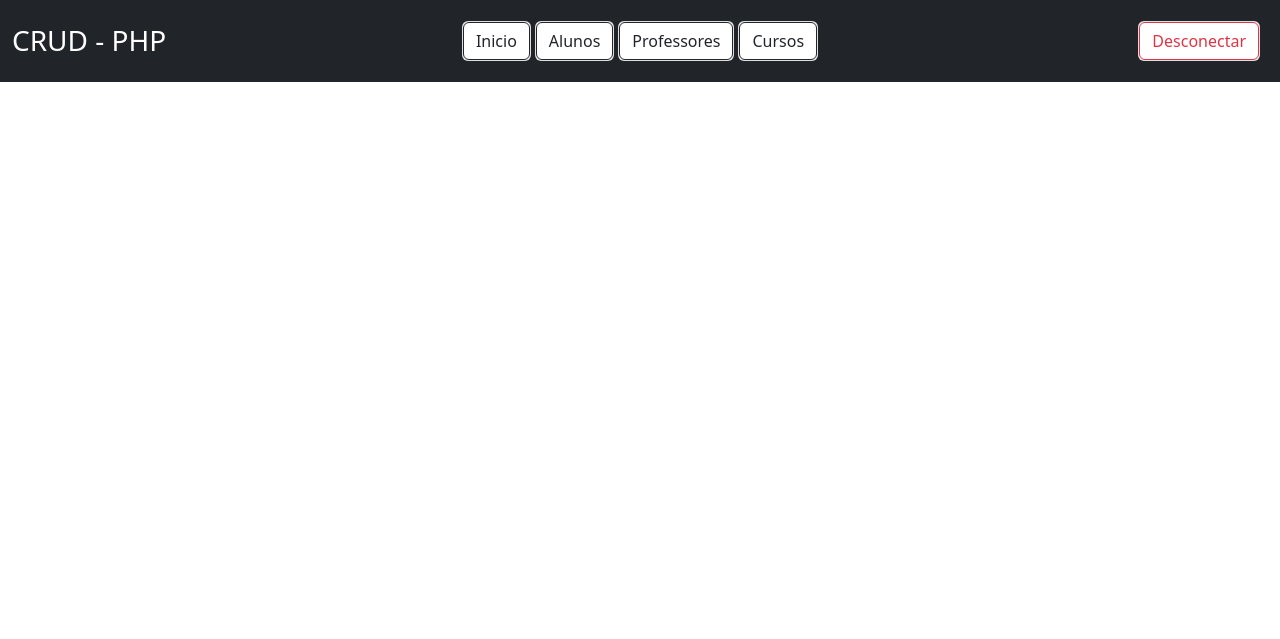
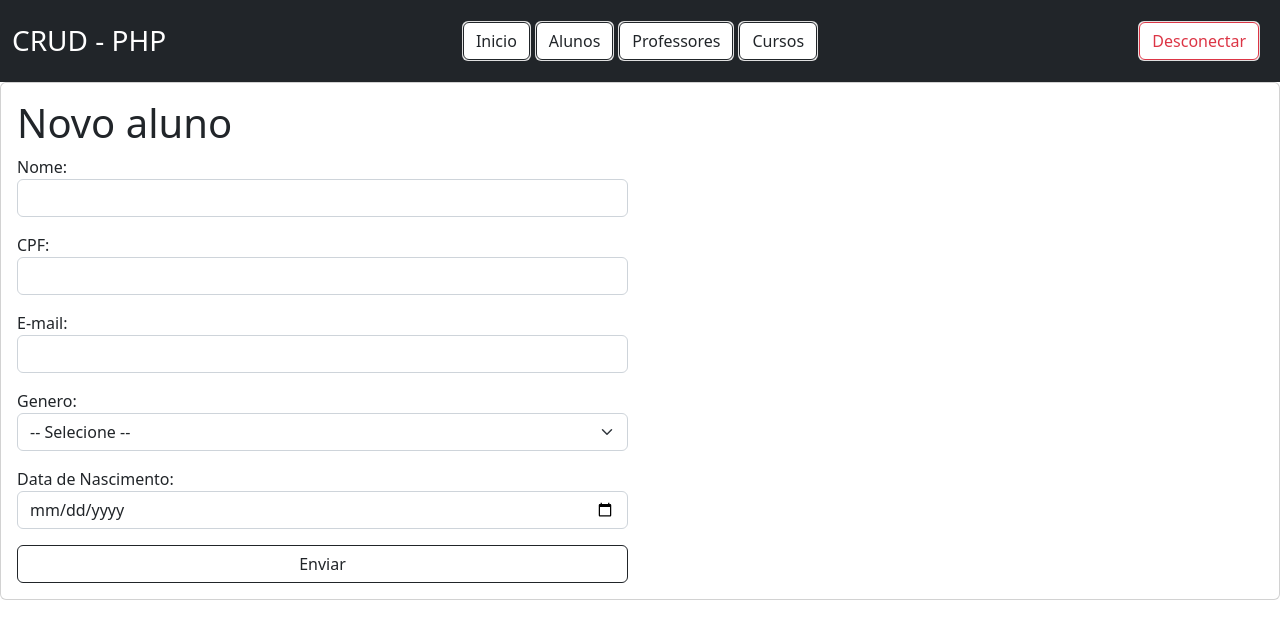
Before and after one commit to AlekGDEV/php-crud-composer, a PHP site: page /alunos/novo in a window 1280 px wide. Shown: the top 639 px of the page. Run offline with PHP 8.4, Linux system fonts and the light colour scheme.

Commit message:
adicionando cadastrar aluno e sistema pra pdf(não terminado)

```diff
--- a/composer.json
+++ b/composer.json
@@ -3,5 +3,8 @@
         "psr-4":{
             "App\\": "src/"
         }
+    },
+    "require": {
+        "dompdf/dompdf": "^2.0"
     }
 }
--- a/config/rotas.php
+++ b/config/rotas.php
@@ -16,10 +16,12 @@ function criarRota(string $controllerNome, string $methodNome) : array
 
 $rotas = [
     '/' => criarRota(SiteController::class, 'inicio'),
+
     '/alunos/listar' => criarRota(AlunoController::class, 'listar'),
     '/alunos/novo' => criarRota(AlunoController::class, 'novo'),
     '/alunos/editar' => criarRota(AlunoController::class, 'editar'),
     '/alunos/excluir' => criarRota(AlunoController::class, 'excluir'),
+    '/alunos/relatorio' => criarRota(AlunoController::class, 'relatorio'),
 
     '/cursos/listar' => criarRota(CursoController::class, 'listar'),
     '/cursos/novo' => criarRota(CursoController::class, 'novo'),
--- a/db.sql
+++ b/db.sql
@@ -8,8 +8,8 @@ CREATE TABLE tb_alunos (
     matricula VARCHAR(20) UNIQUE NOT NULL,
     email VARCHAR(100) UNIQUE NOT NULL,
     status TINYINT NOT NULL,
-    genero VARCHAR(20) NOT NULL,
-    dataNascimento DATETIME NOT NULL,
+    genero VARCHAR(100) NOT NULL,
+    dataNascimento DATE NOT NULL,
     cpf CHAR(11) UNIQUE NOT NULL
 );
 
--- a/src/Controller/AlunoController.php
+++ b/src/Controller/AlunoController.php
@@ -4,7 +4,10 @@ declare(strict_types = 1);
 
 namespace App\Controller;
 
+use App\Model\Aluno;
 use App\Repository\AlunoRepository;
+use Dompdf\Dompdf;
+use Exception;
 
 class AlunoController extends AbstractController
 {
@@ -18,7 +21,32 @@ class AlunoController extends AbstractController
 
     public function novo() : void
     {
-        $this->renderizar('aluno/novo');
+        if(empty($_POST)){
+            $this->renderizar('aluno/novo');
+            return;
+        }
+        $aluno = new Aluno();
+        $aluno->nome = $_POST['nome'];
+        $aluno->cpf = $_POST['cpf'];
+        $aluno->email = $_POST['email'];
+        $aluno->genero = $_POST['genero'];
+        $aluno->dataNascimento = $_POST['dataNascimento'];
+
+        $rep = new AlunoRepository();
+        try{
+            $rep->inserir($aluno);
+        } catch(Exception $exception){
+            if(str_contains($exception->getMessage(), 'cpf')){
+                die('CPF já existe');
+            }
+            if(str_contains($exception->getMessage(), 'email')){
+                die('Email já existe');
+            }
+
+            die('Vish, aconteceu um erro');
+        }
+
+        $this->redirecionar('alunos/listar');
     }
 
     public function editar() : void
@@ -30,4 +58,21 @@ class AlunoController extends AbstractController
     {
         $this->renderizar('aluno/excluir');
     }
+
+    public function relatorio() : void
+    {
+        $hoje = date('d/m/Y, H:i:s');
+        $design = "
+            <h1>Relatorio de alunos</h1>
+            <hr>
+            <em>Gerado em {$hoje}</em>
+        ";
+
+        $dompdf = new Dompdf();
+
+        $dompdf->setPaper('A4', 'portrait');
+        $dompdf->loadHtml($design);
+        $dompdf->render();
+        $dompdf->stream();
+    }
 }
--- a/src/Model/Aluno.php
+++ b/src/Model/Aluno.php
@@ -15,5 +15,4 @@ class Aluno extends Pessoa
     public bool $status;
     public string $genero;
     public string $dataNascimento;
-    public string $cpf;
 }
--- a/views/aluno/novo.phtml
+++ b/views/aluno/novo.phtml
@@ -0,0 +1,29 @@
+<section class="card card-body">
+    <h1>Novo aluno</h1>
+
+    <div class="row ">
+        <div class="col">
+            <form action="" method="POST">
+                <label for="nome">Nome: </label>
+                <input name="nome" type="text" id="nome" class="form-control mb-3">
+                <label for="cpf">CPF: </label>
+                <input name="cpf" type="text" id="cpf" class="form-control mb-3" minlength="11" maxlength="11">
+                <label for="email">E-mail:</label>
+                <input name="email" type="text" id="email" class="form-control mb-3">
+                <label for="genero">Genero: </label>
+                <select name="genero" id="genero" class="form-select mb-3">
+                    <option disabled selected>-- Selecione --</option>
+                    <option>Masculino</option>
+                    <option>Feminino</option>
+                    <option>Prefiro não responder</option>
+                    <option>Outros</outros>
+                </select>
+                <label for="dataNascimento">Data de Nascimento: </label>
+                <input name="dataNascimento" type="date" id="dataNascimento" class="form-control mb-3">
+
+                <button class="btn btn-outline-dark w-100">Enviar</button>
+            </form>
+        </div>
+        <div class="col"></div>
+    </div>
+</section>
--- a/views/professor/listar.phtml
+++ b/views/professor/listar.phtml
@@ -21,8 +21,7 @@
         </thead>
         <tbody>
             <?php
-                if(isset($professores) && sizeOf($professores) > 0){
-                foreach($professores as $cadaProfessor)
+                foreach($professores ?? [] as $cadaProfessor)
                 {
                     echo "
                         <tr>
@@ -40,7 +39,6 @@
                         </tr>
                         ";
                     }
-                }
             ?>
         </tbody>
     </table>
```
Also changed, not shown: src/Repository/AlunoRepository.php (+14 -3 lines), views/aluno/listar.phtml (+6 -7 lines), 1 other file.
